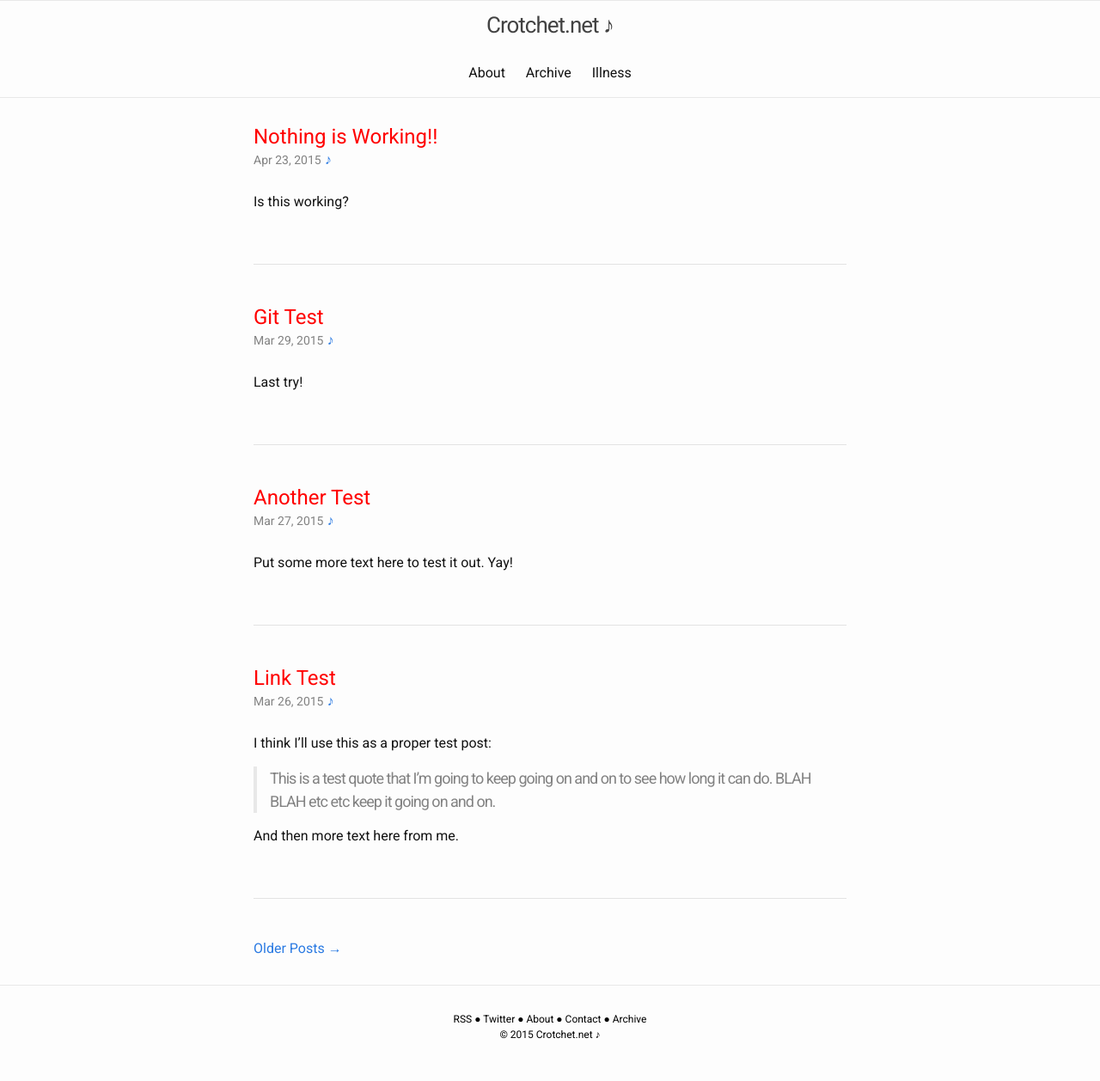
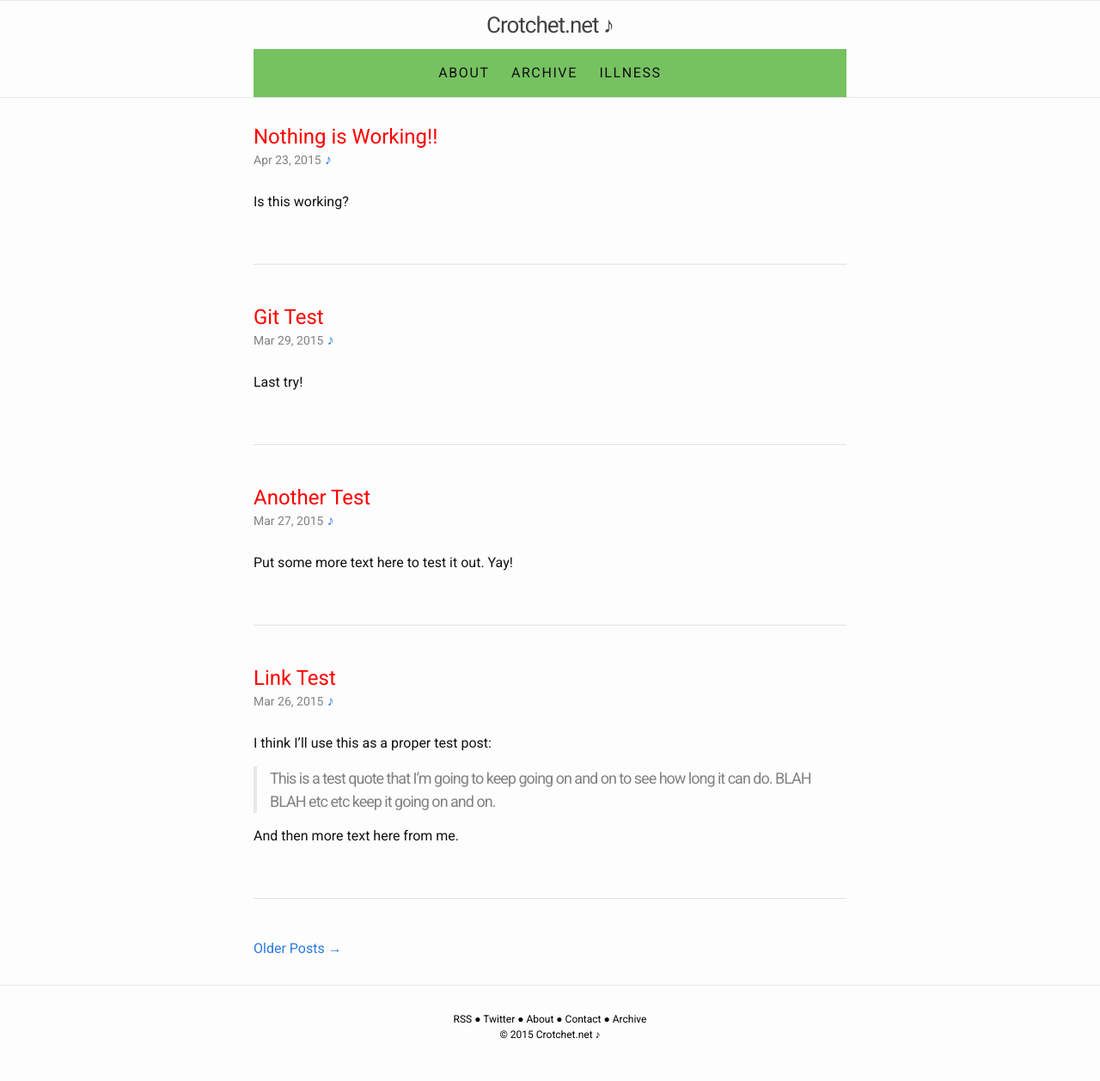
Before and after one commit to andyml123/andyml123.github.io, a Jekyll site: the page built from index.html, in a window 1280 px wide. Shown: the whole page at 86% size. Built offline with Jekyll 4.4.1, drawn with Linux system fonts in a browser that asks for light colours; the list of posts is cut into pages by our own code.

Commit message:
inital commit

```diff
--- a/_includes/header.html
+++ b/_includes/header.html
@@ -3,6 +3,8 @@
   <div class="wrapper">
 
     <div class="site-title"><a class="site-title" href="{{ site.baseurl }}/">{{ site.title }} ♪</a></div>
+
+	<div class="nav-bar">
 
     <nav class="site-nav">
       <a href="#" class="menu-icon">
@@ -24,4 +26,6 @@
 
   </div>
 
+  </div>
+
 </header>
--- a/_sass/_layout.scss
+++ b/_sass/_layout.scss
@@ -21,6 +21,24 @@
     &:visited {
         color: $grey-color-dark;
     }
+}
+
+.nav-bar {
+  border: none;
+  background: #76c261;
+	-webkit-animation:cyclecolors linear infinite;
+	-webkit-animation-duration: 90s;
+	-webkit-animation-iteration-count: infinite;
+	-moz-animation-iteration-count: infinite;
+	-o-animation-iteration-count: infinite;
+  color: #fff;
+  letter-spacing: .1em;
+  list-style: none;
+/*   margin: 0 auto; */
+  width: 100%;
+/*   padding: 0; */
+  text-transform: uppercase;
+  text-align: center;
 }
 
 .site-nav {
```
